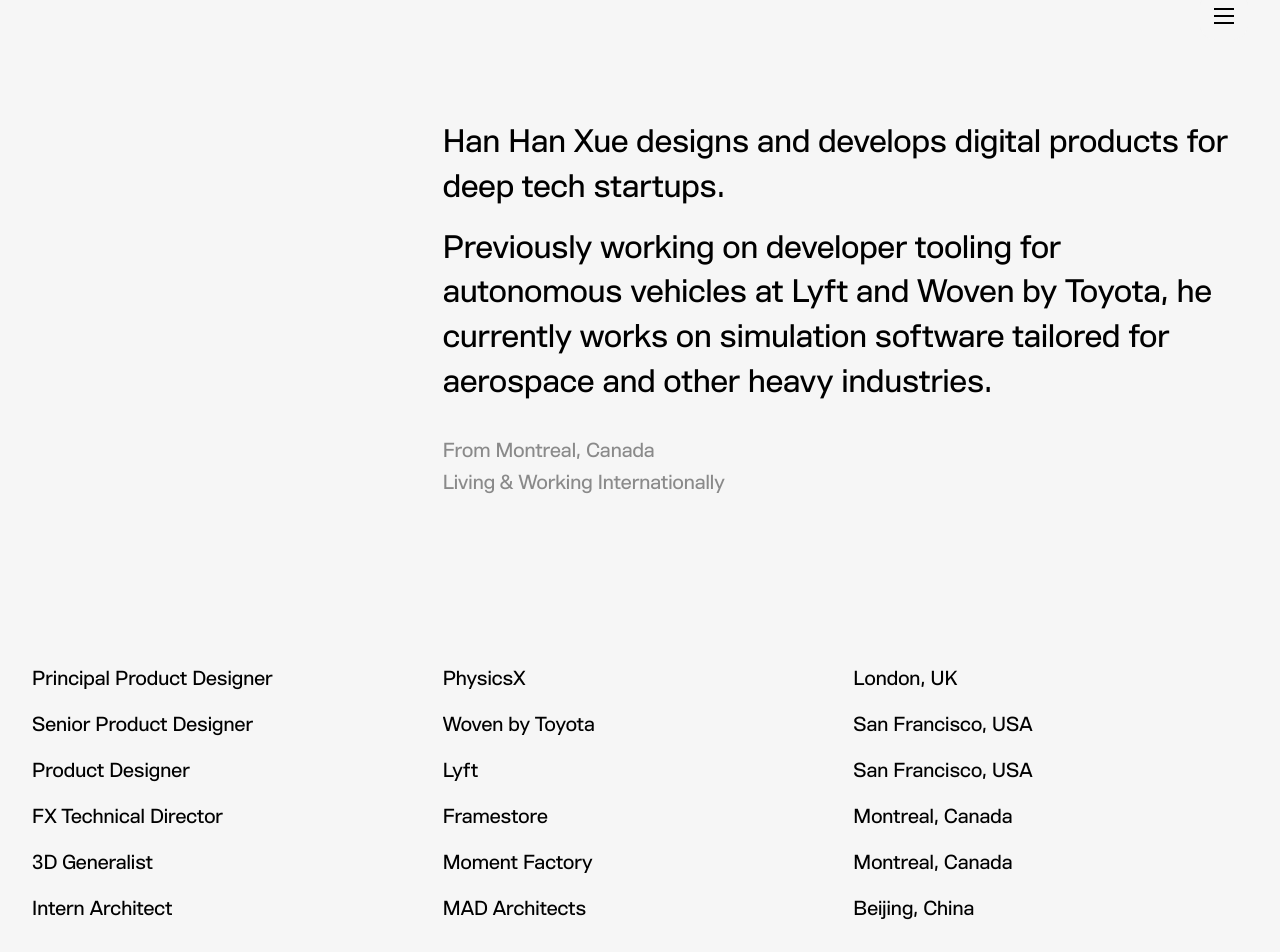
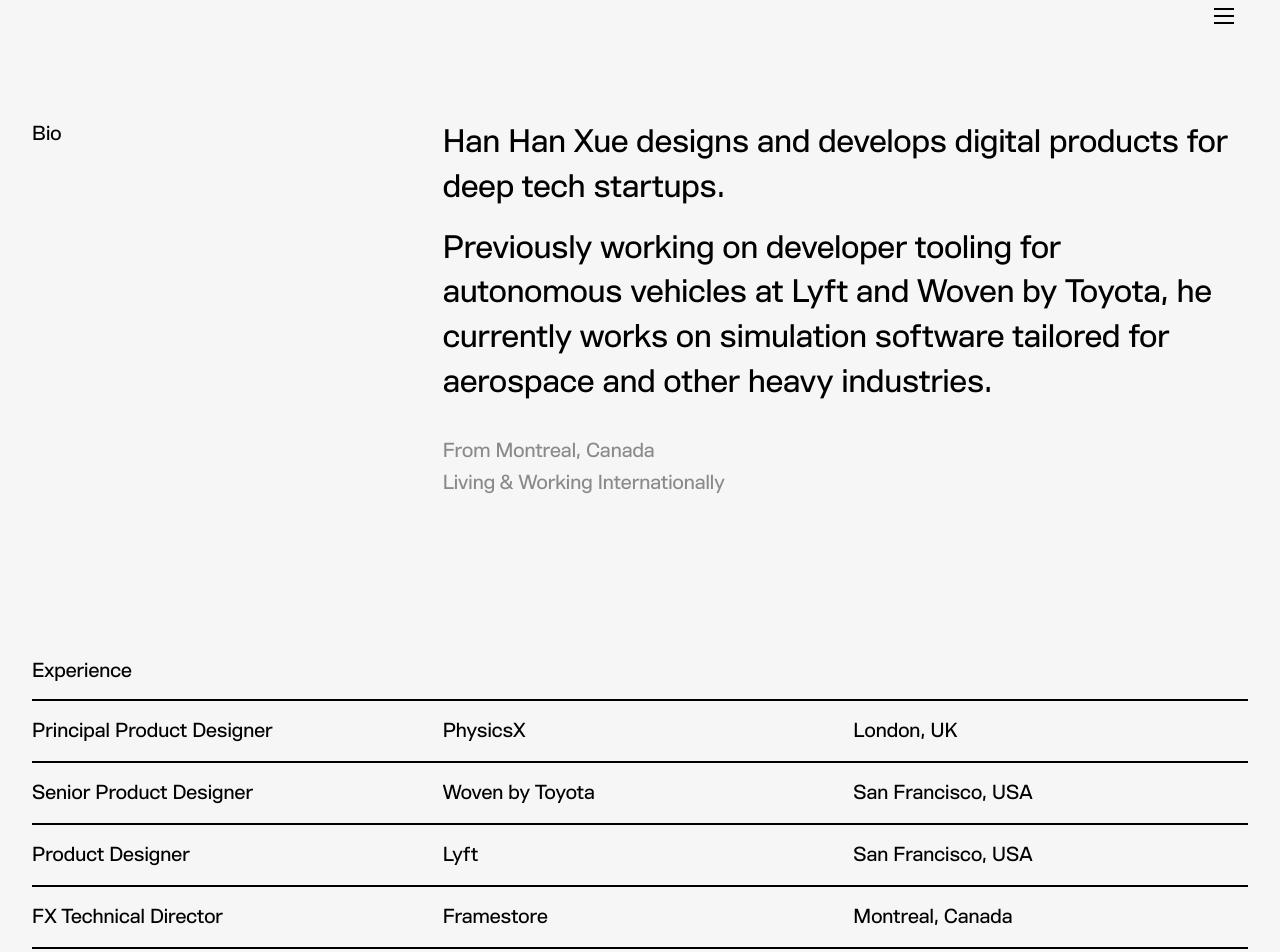
Before and after one commit to hanhanxue/230914_HanHanXue, a Next.js app: page /info in a window 1280 px wide. Shown: the part 40-992 px from the top of the page. Built offline with nearby package versions, Linux system fonts and the light colour scheme.

Commit message:
added section titles

```diff
--- a/src/components/info/BioSection.module.scss
+++ b/src/components/info/BioSection.module.scss
@@ -16,7 +16,9 @@
     display: grid;
     grid-template-columns: repeat(12, 1fr);
     gap: rem(16);
-
+    .sectionTitle {
+        grid-column: 1 / 7;
+    }
     .bioFrame {
         grid-column: 7 / 13;
         & p:not(:first-child) {
@@ -38,7 +40,9 @@
 
     @media (max-width: $screen-xl) {
 
-
+        .sectionTitle {
+            grid-column: 1 / 5;
+        }
         .bioFrame {
             grid-column: 5 / 13;
         }
@@ -48,9 +52,11 @@
         }
 
     @media (max-width: $screen-lg) {
-
+        .sectionTitle {
+            grid-column: span 12;
+        }
         .bioFrame {
-            grid-column: 1 / 13;
+            grid-column: span 12;
         }
 
 
--- a/src/components/info/BioSection.tsx
+++ b/src/components/info/BioSection.tsx
@@ -8,6 +8,11 @@
         <div className={`${styles.container}`}>
 
         <div className={`${styles.sectionGrid}`}>
+
+                <div className={`body-xl ${styles.sectionTitle}`}>
+                    <h2>Bio</h2>
+                </div>
+
                 <div className={`${styles.bioFrame}`}>
                 <p className={`body-2xl ${styles.bio}`}>Han Han Xue designs and develops digital products for deep tech startups.</p>
                 <p className={`body-2xl ${styles.bio}`}>Previously working on developer tooling for autonomous vehicles at Lyft and Woven by Toyota, he currently works on simulation software tailored for aerospace and other heavy industries.</p>
--- a/src/components/info/WorkExperienceSection.module.scss
+++ b/src/components/info/WorkExperienceSection.module.scss
@@ -17,10 +17,25 @@
 }
 
 
+.sectionGrid {
+    display: grid;
+    grid-template-columns: repeat(12, 1fr);
+    gap: rem(16);
+
+    .sectionTitle {
+        grid-column: span 12;
+    }
+
+    .list {
+        grid-column: span 12;
+    }
+}
+
+
 .rowFrame {
     margin-top: -2px;
-    border-top: solid 2px transparent;
-    border-bottom: solid 2px transparent;
+    border-top: solid 2px ;
+    border-bottom: solid 2px ;
 
 
     &:hover {
@@ -35,9 +50,9 @@
     grid-template-columns: repeat(12, 1fr);
     column-gap: rem(16);
 
-    align-items: center;
+    // align-items: center;
 
-    padding: rem(8) 0;
+    padding: rem(16) 0;
 
 
     //
--- a/src/components/info/WorkExperienceSection.tsx
+++ b/src/components/info/WorkExperienceSection.tsx
@@ -6,59 +6,73 @@
         <section className={`${styles.section}`}>
         <div className={`${styles.container}`}>
 
-            <div className={`${styles.rowFrame}`}>
+            <div className={`${styles.sectionGrid}`}>
+
+            <div className={`body-xl ${styles.sectionTitle}`}>
+                    <h2>Experience</h2>
+                </div>
+        <ul className={`${styles.list}`}>
+        <li className={`${styles.rowFrame}`}>
                 <div className={`body-xl ${styles.row}`}>
                     <span className={`body-xl-mono ${styles.rowItem} ${styles.tenure}`}>→ Jan 2024 — Present</span>
                     <span className={`${styles.rowItem} ${styles.position}`}>Principal Product Designer</span>
                     <span className={`${styles.rowItem} ${styles.company}`}>PhysicsX</span>
                     <span className={`${styles.rowItem} ${styles.location}`}>London, UK</span>
                 </div>
-            </div>
+            </li>
 
-            <div className={`${styles.rowFrame}`}>
+            <li className={`${styles.rowFrame}`}>
                 <div className={`body-xl ${styles.row}`}>
                     <span className={`body-xl-mono ${styles.rowItem} ${styles.tenure}`}>→ Aug 2021 — May 2023</span>
                     <span className={`${styles.rowItem} ${styles.position}`}>Senior Product Designer</span>
                     <span className={`${styles.rowItem} ${styles.company}`}>Woven by Toyota</span>
                     <span className={`${styles.rowItem} ${styles.location}`}>San Francisco, USA</span>
                 </div>
-            </div>
+            </li>
 
-            <div className={`${styles.rowFrame}`}>
+            <li className={`${styles.rowFrame}`}>
                 <div className={`body-xl ${styles.row}`}>
                     <span className={`body-xl-mono ${styles.rowItem} ${styles.tenure}`}>→ Nov 2017 — Jul 2021</span>
                     <span className={`${styles.rowItem} ${styles.position}`}>Product Designer</span>
                     <span className={`${styles.rowItem} ${styles.company}`}>Lyft</span>
                     <span className={`${styles.rowItem} ${styles.location}`}>San Francisco, USA</span>
                 </div>
-            </div>
+            </li>
 
-            <div className={`${styles.rowFrame}`}>
+            <li className={`${styles.rowFrame}`}>
                 <div className={`body-xl ${styles.row}`}>
                     <span className={`body-xl-mono ${styles.rowItem} ${styles.tenure}`}>→ May 2016 — Oct 2017</span>
                     <span className={`${styles.rowItem} ${styles.position}`}>FX Technical Director</span>
                     <span className={`${styles.rowItem} ${styles.company}`}>Framestore</span>
                     <span className={`${styles.rowItem} ${styles.location}`}>Montreal, Canada</span>
                 </div>
-            </div>
+            </li>
 
-            <div className={`${styles.rowFrame}`}>
+            <li className={`${styles.rowFrame}`}>
                 <div className={`body-xl ${styles.row}`}>
                     <span className={`body-xl-mono ${styles.rowItem} ${styles.tenure}`}>→ Nov 2014 — Feb 2016</span>
                     <span className={`${styles.rowItem} ${styles.position}`}>3D Generalist</span>
                     <span className={`${styles.rowItem} ${styles.company}`}>Moment Factory</span>
                     <span className={`${styles.rowItem} ${styles.location}`}>Montreal, Canada</span>
                 </div>
-            </div>
+            </li>
 
-            <div className={`${styles.rowFrame}`}>
+            <li className={`${styles.rowFrame}`}>
                 <div className={`body-xl ${styles.row}`}>
                     <span className={`body-xl-mono ${styles.rowItem} ${styles.tenure}`}>→ May 2012 — Aug 2012</span>
                     <span className={`${styles.rowItem} ${styles.position}`}>Intern Architect</span>
                     <span className={`${styles.rowItem} ${styles.company}`}>MAD Architects</span>
                     <span className={`${styles.rowItem} ${styles.location}`}>Beijing, China</span>
                 </div>
+            </li>
+
+        </ul>
+
+
+
+
             </div>
+
 
         </div>
         </section>
--- a/src/styles/base/_typography.scss
+++ b/src/styles/base/_typography.scss
@@ -74,7 +74,7 @@
 
 .body-xl-mono {
   font-family: 'SuperManifoldPro';
-  font-size: rem(16);
+  font-size: rem(20);
   line-height: 1.4;
 
 }
```
